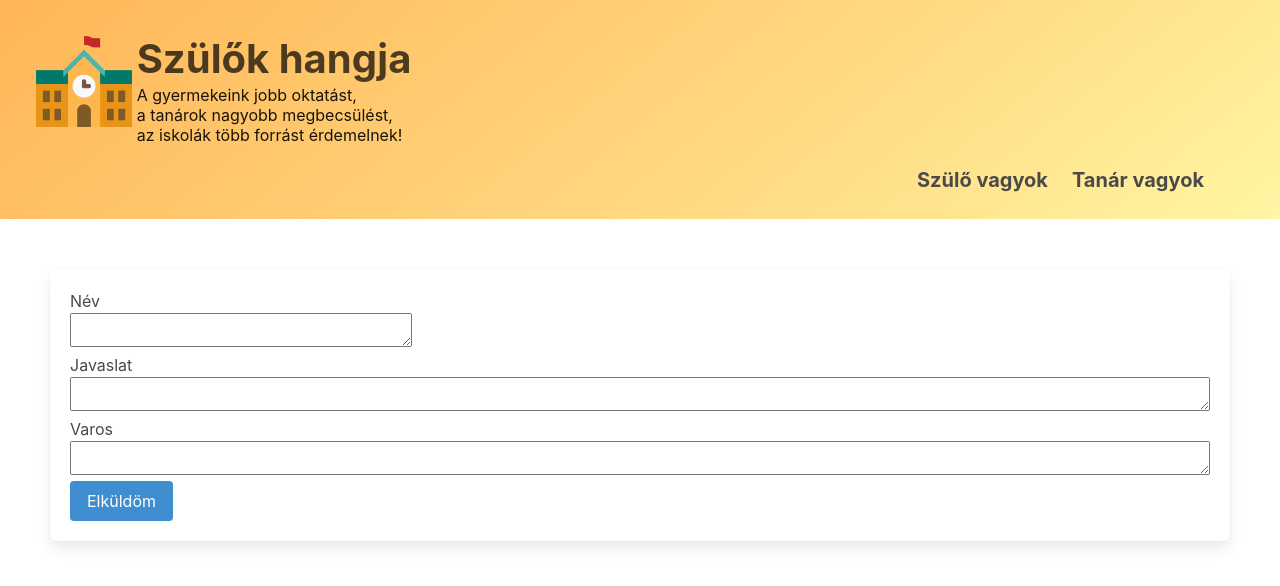
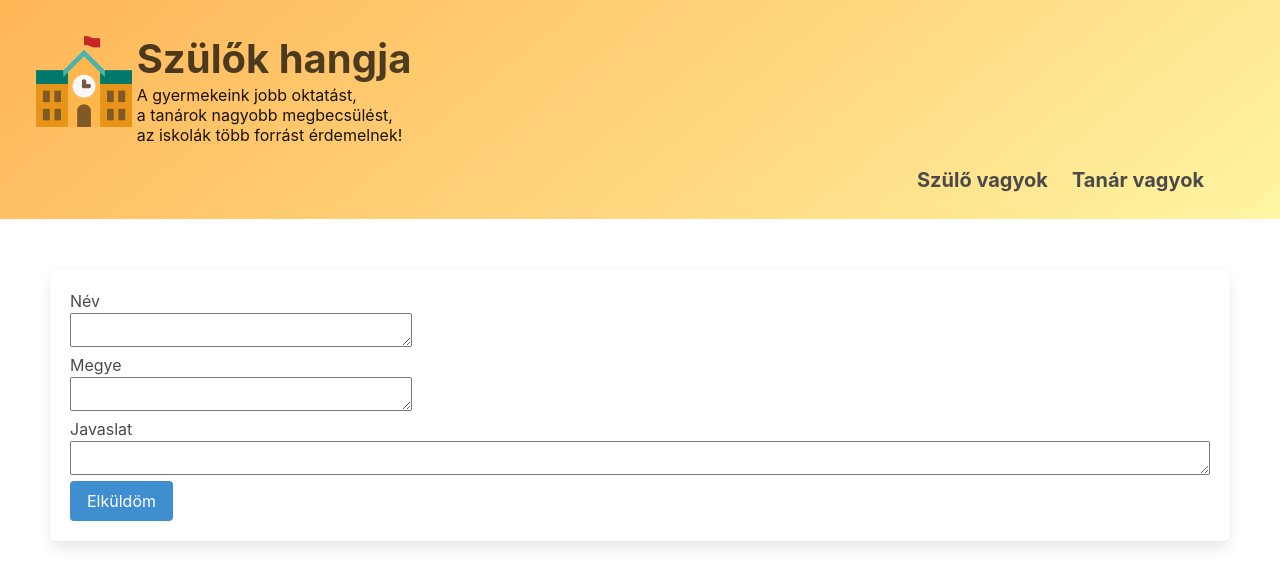
Before and after one commit to KlaraHajdu/szulokhangjaFE, a React (Create React App) app: page /teacher-post in a window 1280 px wide. Shown: the top 586 px of the page. Built offline with nearby package versions, Linux system fonts and the light colour scheme.

Commit message:
Adjust location form textarea

```diff
--- a/src/components/TeacherRecommendationForm.tsx
+++ b/src/components/TeacherRecommendationForm.tsx
@@ -57,17 +57,17 @@ const TeacherRecommendationForm: React.FC = () => {
           style={{ width: "30%" }}
           name="Name"
         ></textarea>
+        <p> Megye </p>
+        <textarea
+          onChange={updateLocation}
+          style={{ width: "30%" }}
+          name="location"
+        ></textarea>
         <p> Javaslat </p>
         <textarea
           onChange={updateMessage}
           style={{ width: "100%" }}
           name="message"
-        ></textarea>
-        <p> Varos </p>
-        <textarea
-          onChange={updateLocation}
-          style={{ width: "100%" }}
-          name="location"
         ></textarea>
         <div>
           <Link to="/">
```
